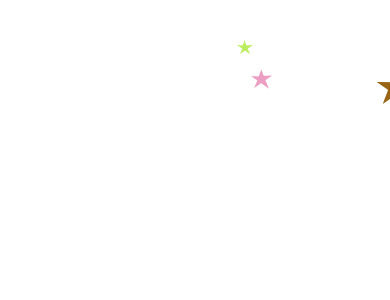
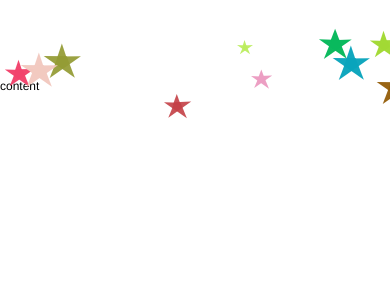
Before and after one commit to jiuyehengxia/shine.GitHub.io, a React (Create React App) app: page / in a window 390 px wide. Shown: the top 300 px of the page. Built offline with nearby package versions, Linux system fonts and the light colour scheme.

Commit message:
修改: 添加mobile

```diff
--- a/public/index.html
+++ b/public/index.html
@@ -24,7 +24,7 @@
       work correctly both with client-side routing and a non-root public URL.
       Learn how to configure a non-root public URL by running `npm run build`.
     -->
-    <title>React App</title>
+    <title>行者无疆</title>
   </head>
   <body>
     <noscript>You need to enable JavaScript to run this app.</noscript>
--- a/src/pages/head/StarsMeta.tsx
+++ b/src/components/StarsMeta.tsx
@@ -6,19 +6,20 @@
  */
 
 import React, { useState, useEffect } from "react";
-import SingleStar from "../../components/SingleStar";
-import { viewWidth } from "../constants";
+import SingleStar from "./SingleStar";
+import { viewWidth } from "../pages/constants";
 import {
   generatePosByWidth,
   generateNewValue,
   generateColorString,
   getStarRate,
   generateValueBetween,
-} from "../utils";
-import { StarsMetaPropsType, SingleOuterWrapperType } from "../type";
+} from "../pages/utils";
+import { StarsMetaPropsType, SingleOuterWrapperType } from "../pages/type";
 
 function generateStarsMeta(widthValue: number): SingleOuterWrapperType[] {
-  const newArr = new Array(3).fill({});
+
+  const newArr = new Array(10).fill({});
 
   return newArr.map(() => {
     return {
--- a/src/pages/index.tsx
+++ b/src/pages/index.tsx
@@ -6,7 +6,9 @@
  */
 
 import React, { useState } from "react";
-import Header from "./head";
+import PCHome from "./pc";
+import MobileHome from "./mobile";
+import { judgeIsMobile } from "./utils";
 import { PagesOuterWrapper } from "./style";
 
 export default (props: any) => {
@@ -14,9 +16,12 @@ export default (props: any) => {
 
   const [] = useState();
 
+  const isMobile = judgeIsMobile(window.navigator.userAgent.toLowerCase());
+
   return (
     <PagesOuterWrapper>
-      <Header />
+      {isMobile ? <MobileHome /> : <PCHome />}
+      content
     </PagesOuterWrapper>
   );
 };
--- /dev/null
+++ b/src/pages/mobile/index.tsx
@@ -0,0 +1,18 @@
+/*
+ *
+ * created time: 2021/8/6 0006
+ * by Shine_Lee, e-mail: wangyi_lixian@163.com
+ *
+ */
+
+import React, { useState, useEffect } from "react";
+
+export default (props: any) => {
+  const {} = props;
+
+  const [] = useState();
+
+  useEffect(() => {}, []);
+
+  return <div>this is mobile</div>;
+};
--- a/src/pages/head/index.tsx
+++ b/src/pages/pc/head/index.tsx
@@ -6,8 +6,8 @@
  */
 
 import React, { useState } from "react";
-import StarsMeta from "./StarsMeta";
-import { HeaderOuterWrapper } from "../style";
+import StarsMeta from "../../../components/StarsMeta";
+import { HeaderOuterWrapper } from "../../style";
 
 export default (props: any) => {
   const {} = props;
--- /dev/null
+++ b/src/pages/pc/index.tsx
@@ -0,0 +1,22 @@
+/*
+ *
+ * created time: 2021/8/5 0005
+ * by Shine_Lee, e-mail: wangyi_lixian@163.com
+ *
+ */
+
+import React, { useState } from "react";
+import Header from "./head";
+import { PagesOuterWrapper } from "../style";
+
+export default (props: any) => {
+  const {} = props;
+
+  const [] = useState();
+
+  return (
+    <PagesOuterWrapper>
+      <Header />
+    </PagesOuterWrapper>
+  );
+};
--- a/src/pages/style.ts
+++ b/src/pages/style.ts
@@ -1,5 +1,5 @@
 import styled from "styled-components";
-import { SingleOuterWrapperType, CommonStarType } from "../pages/type";
+import { CommonStarType } from "../pages/type";
 
 export const PagesOuterWrapper = styled.div`
   width: 100%;
--- a/src/pages/utils.ts
+++ b/src/pages/utils.ts
@@ -39,3 +39,11 @@ export const generateColorString = () => {
 
 export const getStarRate = (): number =>
   Number(generateValueBetween(0.08, 0.2).toFixed(2));
+
+export const judgeIsMobile = (value: string): boolean => {
+  return (
+    value.indexOf("iphone") > -1 ||
+    value.indexOf("android") > -1 ||
+    value.indexOf("ipad") > -1
+  );
+};
```
